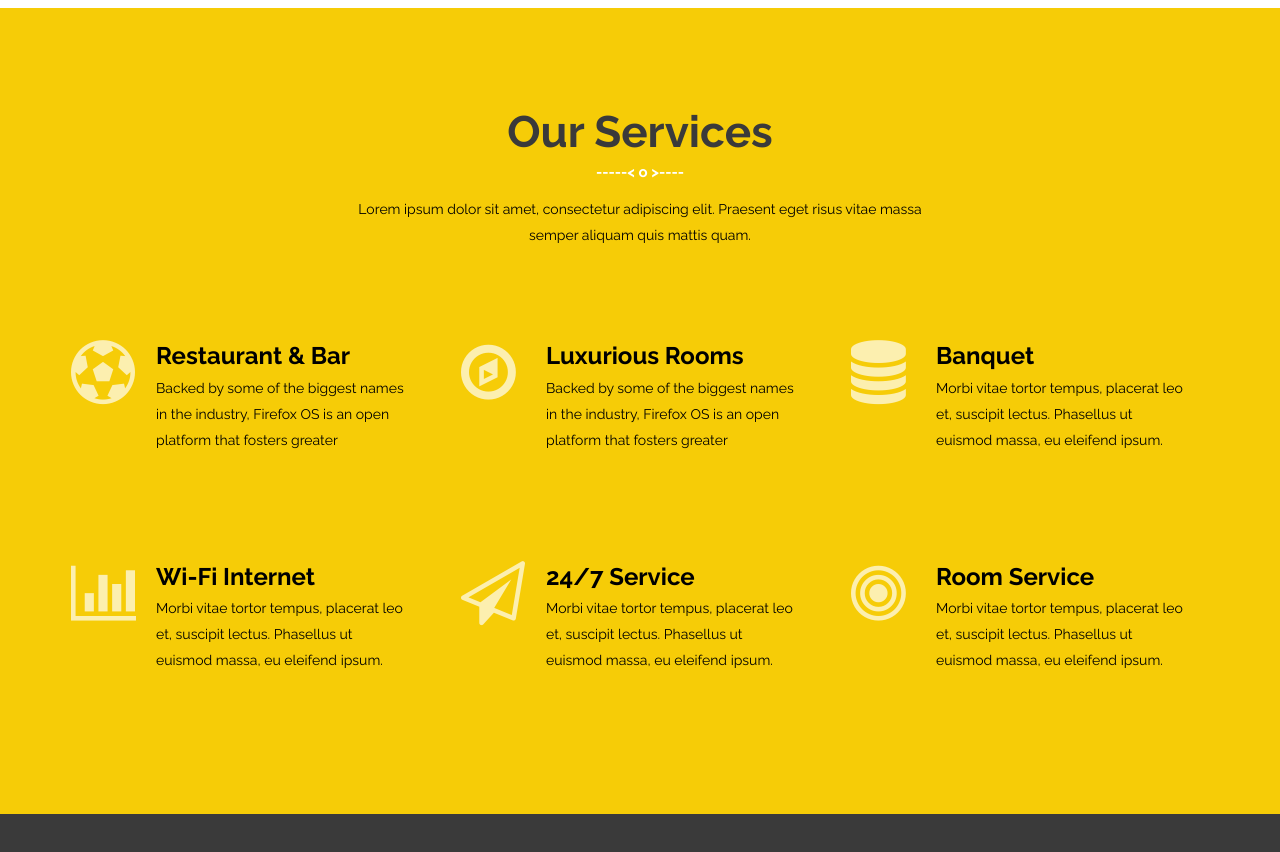
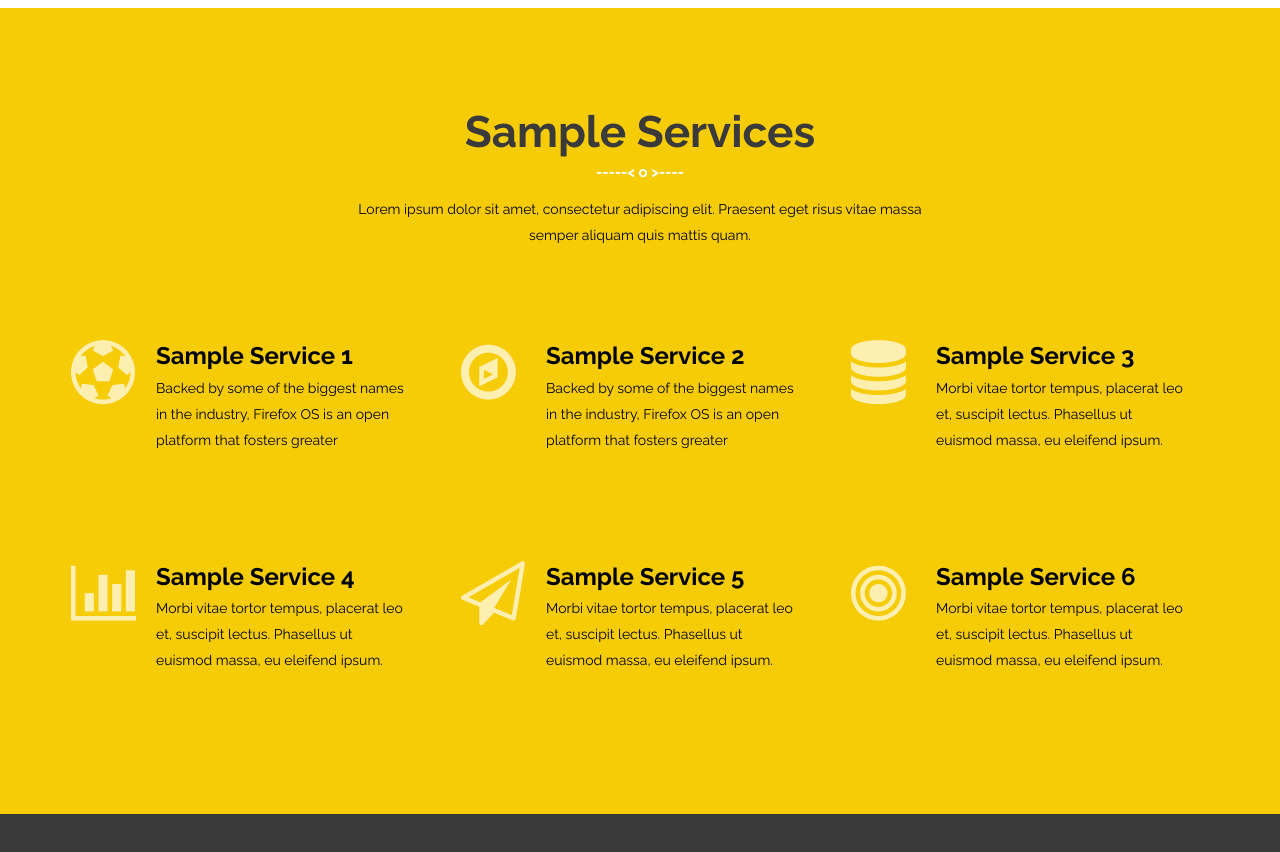
Before and after one commit to Tharindu2413/Sample-single, a plain HTML site: page index.html in a window 1280 px wide. Shown: the part 890-1742 px from the top of the page. Drawn offline with Linux system fonts and the light colour scheme.

Commit message:
second push

```diff
--- a/index.html
+++ b/index.html
@@ -103,7 +103,7 @@
         <div class="container">
 
             <div class="section-header">
-                <h2 class="section-title wow fadeInDown">Our Services</h2>
+                <h2 class="section-title wow fadeInDown">Sample Services</h2>
                 <p class="wow fadeInDown">Lorem ipsum dolor sit amet, consectetur adipiscing elit. Praesent eget risus
                     vitae massa <br> semper aliquam quis mattis quam.</p>
             </div>
@@ -116,7 +116,7 @@
                                 <i class="fa fa-futbol-o"></i>
                             </div>
                             <div class="media-body">
-                                <h4 class="media-heading">Restaurant & Bar</h4>
+                                <h4 class="media-heading">Sample Service 1</h4>
                                 <p>Backed by some of the biggest names in the industry, Firefox OS is an open platform
                                     that fosters greater</p>
                             </div>
@@ -130,7 +130,7 @@
                                 <i class="fa fa-compass"></i>
                             </div>
                             <div class="media-body">
-                                <h4 class="media-heading">Luxurious Rooms</h4>
+                                <h4 class="media-heading">Sample Service 2</h4>
                                 <p>Backed by some of the biggest names in the industry, Firefox OS is an open platform
                                     that fosters greater</p>
                             </div>
@@ -144,7 +144,7 @@
                                 <i class="fa fa-database"></i>
                             </div>
                             <div class="media-body">
-                                <h4 class="media-heading">Banquet </h4>
+                                <h4 class="media-heading">Sample Service 3 </h4>
                                 <p>Morbi vitae tortor tempus, placerat leo et, suscipit lectus. Phasellus ut euismod
                                     massa, eu eleifend ipsum.</p>
                             </div>
@@ -158,7 +158,7 @@
                                 <i class="fa fa-bar-chart"></i>
                             </div>
                             <div class="media-body">
-                                <h4 class="media-heading">Wi-Fi Internet</h4>
+                                <h4 class="media-heading">Sample Service 4</h4>
                                 <p>Morbi vitae tortor tempus, placerat leo et, suscipit lectus. Phasellus ut euismod
                                     massa, eu eleifend ipsum.</p>
                             </div>
@@ -172,7 +172,7 @@
                                 <i class="fa fa-paper-plane-o"></i>
                             </div>
                             <div class="media-body">
-                                <h4 class="media-heading">24/7 Service</h4>
+                                <h4 class="media-heading">Sample Service 5</h4>
                                 <p>Morbi vitae tortor tempus, placerat leo et, suscipit lectus. Phasellus ut euismod
                                     massa, eu eleifend ipsum.</p>
                             </div>
@@ -186,7 +186,7 @@
                                 <i class="fa fa-bullseye"></i>
                             </div>
                             <div class="media-body">
-                                <h4 class="media-heading">Room Service</h4>
+                                <h4 class="media-heading">Sample Service 6</h4>
                                 <p>Morbi vitae tortor tempus, placerat leo et, suscipit lectus. Phasellus ut euismod
                                     massa, eu eleifend ipsum.</p>
                             </div>
```
Also changed, not shown: images/logo.png.
